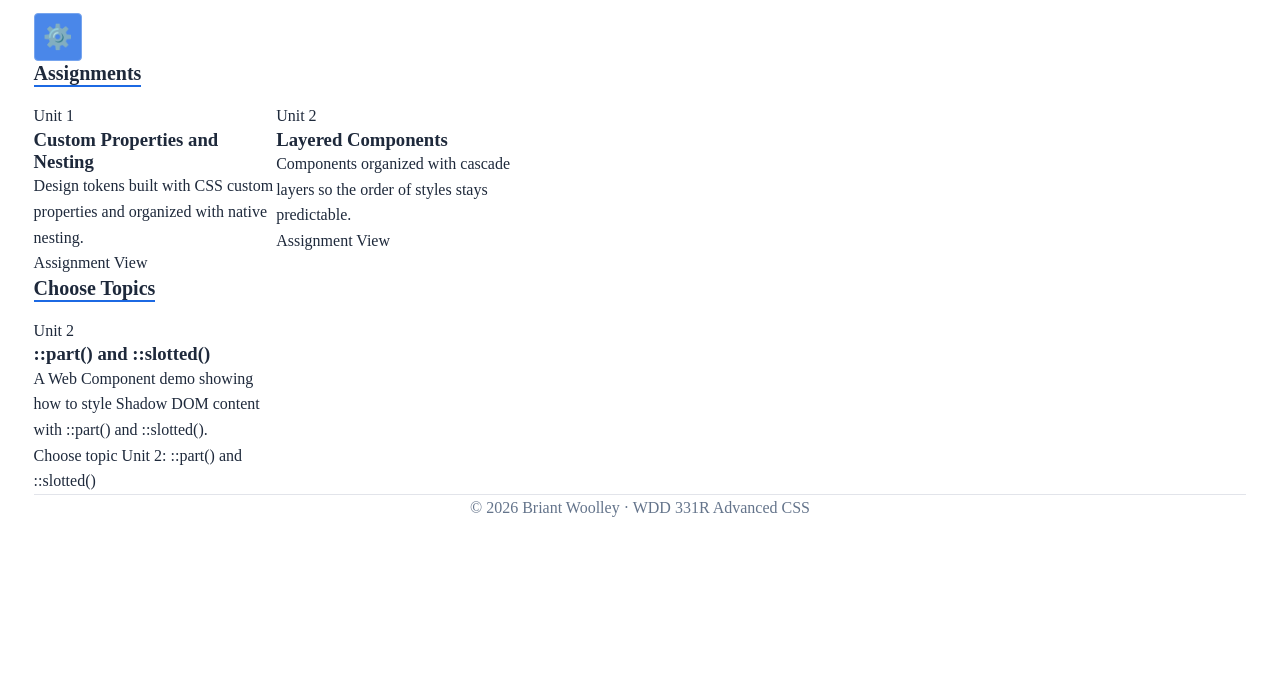
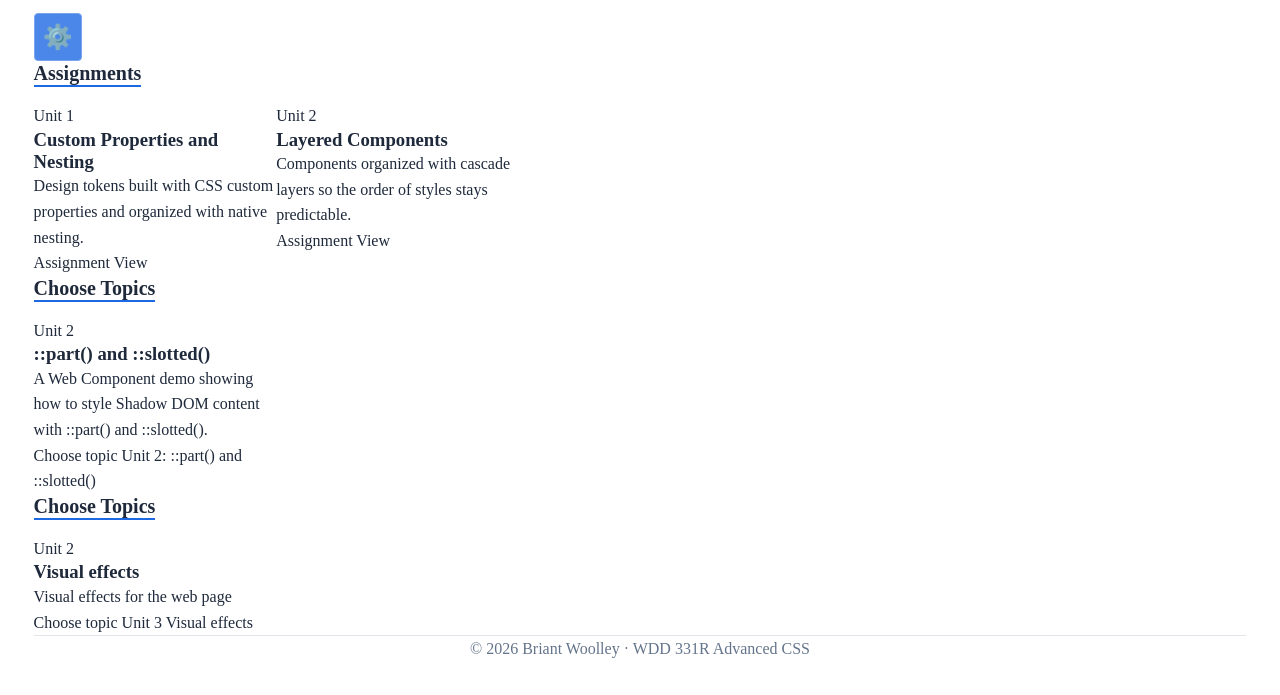
Before and after one commit to BriantLev1/Portfolio, a website: page index.html in a window 1280 px wide. Shown: the part 187-882 px from the top of the page. Before the commit the page ends 800 px from the top, so only its background shows below. Drawn offline with Linux system fonts and the light colour scheme.

Commit message:
updated main

```diff
--- a/index.html
+++ b/index.html
@@ -82,6 +82,21 @@
                 </article>
             </div>
         </section>
+
+                <section class="card-group">
+            <h2>Choose Topics</h2>
+            <div class="cards">
+                <article class="card">
+                    <span class="card-tag">Unit 2</span>
+                    <h3>Visual effects</h3>
+                    <p>Visual effects for the web page</p>
+                    <div class="card-meta">
+                        <span>Choose topic</span>
+                        <a href="unit-3/visual-effects/index.html">Unit 3 Visual effects</a>
+                    </div>
+                </article>
+            </div>
+        </section>
     </main>
 
     <footer class="board-footer">
```
Also changed, not shown: unit-3/visual-effects/index.html (+14 -1 lines), README.md.
